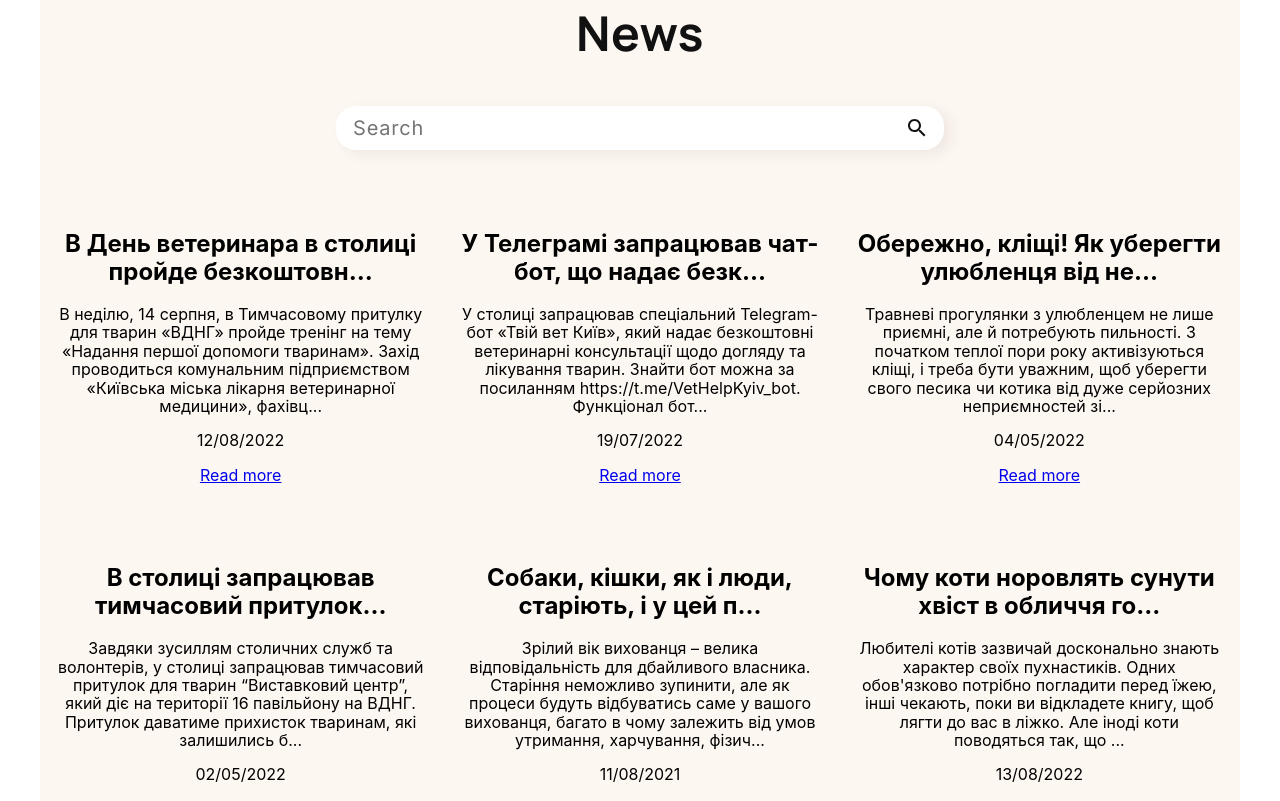
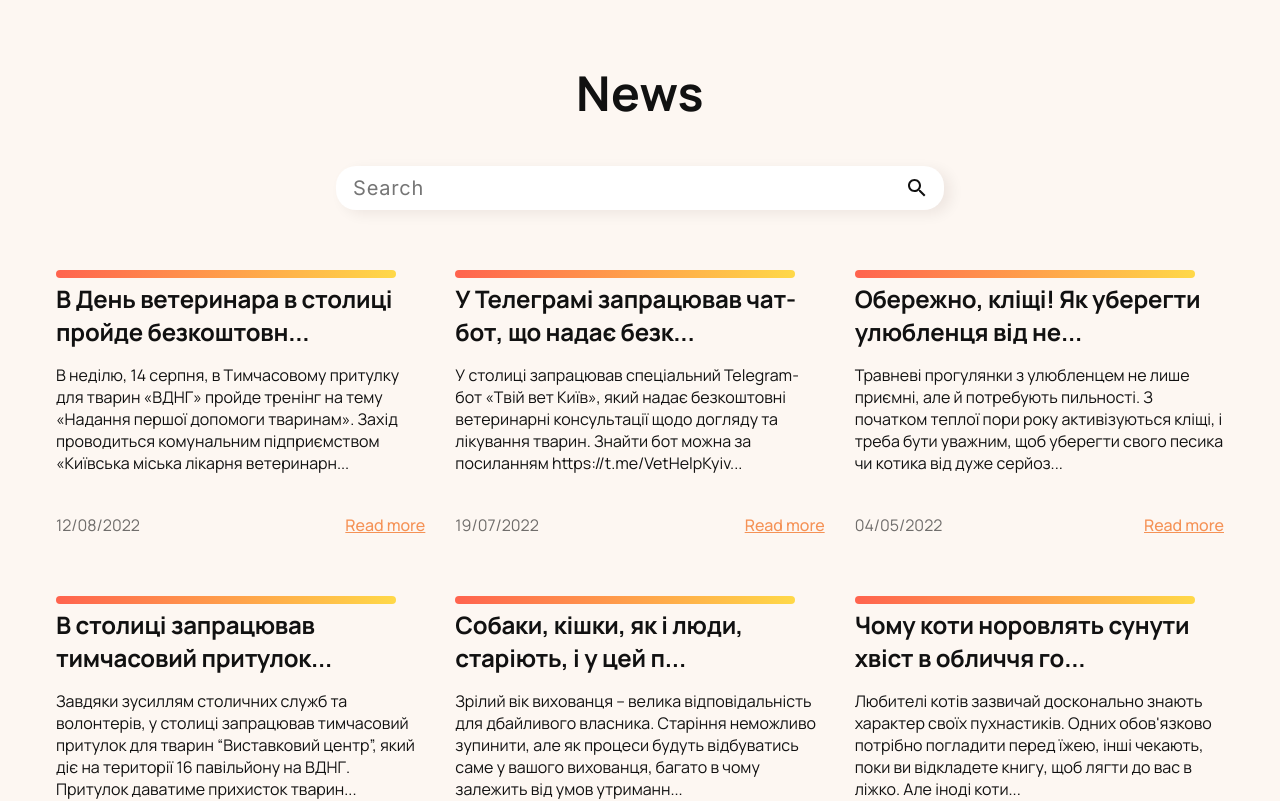
Before and after one commit to IamDorohin/petly-service, a React (Create React App) app: page /petly-service/news in a window 1280 px wide. Shown: the top 801 px of the page. Built offline with nearby package versions, Linux system fonts and the light colour scheme.

Commit message:
styles + search after submit

```diff
--- a/src/components/Generic/Search.jsx
+++ b/src/components/Generic/Search.jsx
@@ -1,25 +1,51 @@
-import {SearchInput, Button, Container} from './Search.styled'
+import {SearchInput, FindButton, Container, DeleteButton} from './Search.styled'
 import SearchIcon from '@mui/icons-material/Search';
 import HighlightOffIcon from '@mui/icons-material/HighlightOff';
-export default function NewsSearch({ saveFilter, filter }) {
+import React, {useState, useEffect} from 'react'
+
+
+export default function NewsSearch({ saveFilter }) {
+  const [inputData, setInputData] = useState('');
+
     const handleFilter = e => {
-    saveFilter(e.target.value);
+    setInputData(e.target.value);
   };
+  const submitFilter = () => {
+      saveFilter(inputData)
+  }
 
-    return <Container>
+  const clearFilter = () => {
+    setInputData('');
+  }
+
+   useEffect(() => {
+        const onKeyDown = e => {
+            if(e.keyCode === 13) {
+                saveFilter(inputData);
+            }
+        };
+        document.addEventListener('keydown', onKeyDown);
+        return () => {
+            document.removeEventListener('keydown', onKeyDown);
+        };
+    }, [inputData, saveFilter]);
+
+    return <Container component="form">
         <SearchInput
             type='text'
-            value={filter}
-            onChange={handleFilter}
+            value={inputData}
+        onChange={handleFilter}
+
             placeholder = 'Search'
         />
 
-        {filter === '' && <Button component="button">
+        <FindButton component="button" type='submit' onClick={submitFilter}>
         <SearchIcon/>
-        </Button>}
-        {filter !== '' && <Button component="button" onClick={()=> {saveFilter('')}}>
+      </FindButton>
+
+        {inputData !== '' && <DeleteButton component="button"  onClick={clearFilter}>
         <HighlightOffIcon/>
-      </Button>}
+      </DeleteButton>}
 
 
 
--- a/src/components/Generic/Search.styled.jsx
+++ b/src/components/Generic/Search.styled.jsx
@@ -1,12 +1,13 @@
 import { styled } from '@mui/material/styles'
 import IconButton from '@mui/material/IconButton';
+
 
 export const SearchInput = styled('input')(({ theme }) => ({
     backgroundColor: theme.customColors.cardsBackground,
     fontFamily: theme.customFontFamily.searchBar,
     fontWeight: theme.customFontWeight.normalM,
     paddingLeft: '15px',
-    paddingRight: '15px',
+    paddingRight: '90px',
     color: theme.customColors.searchBarPlaceholder,
     letterSpacing: theme.customLetterSpacing.m,
     borderRadius: theme.customBorderRadius.secondary,
@@ -29,13 +30,29 @@ export const SearchInput = styled('input')(({ theme }) => ({
 }));
 
 
-export const Button = styled(IconButton)(({ theme }) => ({
+export const FindButton = styled(IconButton)(({ theme }) => ({
     width: '20px',
     height: '20px',
     color: theme.customColors.primaryFont,
     position: 'absolute',
     top: 10,
     right: 15,
+    [theme.breakpoints.up(theme.breakpoints.values.mobileResponsive)]: {
+
+    },
+    [theme.breakpoints.up(theme.breakpoints.values.tablet)]: {
+    width: '24px',
+    height: '24px',
+    },
+}));
+
+export const DeleteButton = styled(IconButton)(({ theme }) => ({
+    width: '20px',
+    height: '20px',
+    color: theme.customColors.primaryFont,
+    position: 'absolute',
+    top: 10,
+    right: 55,
     [theme.breakpoints.up(theme.breakpoints.values.mobileResponsive)]: {
 
     },
--- a/src/components/News/NewsCard.jsx
+++ b/src/components/News/NewsCard.jsx
@@ -1,13 +1,18 @@
-import { Card} from './NewsCard.styled'
+import { Card, Title, Text, Box, Date, ReadMoreLink, Line} from './NewsCard.styled'
 
 export default function NewsCard({ title, url, description, date }) {
-    const newDate = String(date).split('-').reverse().join('/');
-
+    let newDate = String(date).split('-').reverse().join('/');
+    if (newDate === 'null') {
+        newDate = '--/--/----'
+    }
 
     return <Card>
-        <h2>{title.slice(0, 45) + '...'}</h2>
-        <p>{description.slice(0, 220) + '...'}</p>
-        <p>{newDate}</p>
-        <a href={url} target="_blank" rel='noreferrer'>Read more</a>
+        <Line></Line>
+        <Title>{title.slice(0, 45) + '...'}</Title>
+        <Text>{description.slice(0, 200) + '...'}</Text>
+        <Box>
+            <Date>{newDate}</Date>
+            <ReadMoreLink href={url} color="inherit" target="_blank" rel='noreferrer'>Read more</ReadMoreLink>
+        </Box>
     </Card>
 };
--- a/src/components/News/NewsCard.styled.jsx
+++ b/src/components/News/NewsCard.styled.jsx
@@ -1,13 +1,9 @@
 import { styled } from '@mui/material/styles'
+import Link from '@mui/material/Link';
 
 export const Card = styled('li')(({ theme }) => ({
+    textAlign: 'start',
     flexBasis: '100%',
-    [theme.breakpoints.up(theme.breakpoints.values.mobileResponsive)]: {
-
-    },
-    [theme.breakpoints.up(theme.breakpoints.values.mobileAdaptive)]: {
-
-    },
     [theme.breakpoints.up(theme.breakpoints.values.tablet)]: {
     flexBasis: 'calc((100% - 30px) / 2)',
     },
@@ -17,23 +13,81 @@ export const Card = styled('li')(({ theme }) => ({
 }));
 
 
+export const Title = styled('h2')(({ theme }) => ({
+    margin: 0,
+    marginBottom: '16px',
+    fontFamily: theme.customFontFamily.primary,
+    fontWeight: theme.customFontWeight.bold,
+    fontSize: theme.customFontSizes[5],
+    lineHeight: theme.customLineHeight[9],
+    letterSpacing: theme.customLetterSpacing.s,
+    color: theme.customColors.primaryFont,
+}));
+
+export const Text = styled('p')(({ theme }) => ({
+    margin: 0,
+    fontFamily: theme.customFontFamily.primary,
+    fontWeight: theme.customFontWeight.normalS,
+    fontSize: theme.customFontSizes[2],
+    lineHeight: theme.customLineHeight[4],
+    color: theme.customColors.primaryFont,
+    marginBottom: '40px',
+}));
+
+export const Box = styled('div')(({ theme }) => ({
+    display: 'flex',
+    justifyContent: 'space-between',
+}));
+
+export const Date = styled('p')(({ theme }) => ({
+    margin: 0,
+    fontFamily: theme.customFontFamily.primary,
+    fontWeight: theme.customFontWeight.normalS,
+    fontSize: theme.customFontSizes[2],
+    lineHeight: theme.customLineHeight[4],
+    color: theme.customColors.translucentBlack,
+}));
+
+export const ReadMoreLink = styled(Link)(({ theme }) => ({
+    margin: 0,
+    fontFamily: theme.customFontFamily.primary,
+    fontWeight: theme.customFontWeight.normalM,
+    fontSize: theme.customFontSizes[2],
+    lineHeight: theme.customLineHeight[4],
+    color: theme.customColors.accent,
+}));
+
+// font-family: 'Manrope';
+// font-style: normal;
+// font-weight: 500;
+// font-size: 16px;
+// line-height: 22px;
+// /* identical to box height */
+
+// text-align: right;
+// text-decoration-line: underline;
+
+// /* Акцентный */
+
+// color: #F59256;
 
 
 
 // import { styled } from '@mui/material/styles'
 
-// export const SearchInput = styled('input')(({ theme }) => ({
+export const Line = styled('div')(({ theme }) => ({
+    marginBottom: '4px',
+    width: '70%',
+    height: '4px',
+    background: 'linear-gradient(90deg, #FF634E 0%, #FFDF48 105.44%)',
+    borderRadius: theme.customBorderRadius.primary,
 
-//     [theme.breakpoints.up(theme.breakpoints.values.mobileResponsive)]: {
-
-//     },
-//     [theme.breakpoints.up(theme.breakpoints.values.mobileAdaptive)]: {
-
-//     },
-//     [theme.breakpoints.up(theme.breakpoints.values.tablet)]: {
-
-//     },
-//     [theme.breakpoints.up(theme.breakpoints.values.desktop)]: {
-
-//     }
-// }));
+    [theme.breakpoints.up(theme.breakpoints.values.tablet)]: {
+    width: '280px',
+    height: '8px',
+    },
+    [theme.breakpoints.up(theme.breakpoints.values.desktop)]: {
+    width: '340px',
+    height: '8px',
+    }
+}));
--- a/src/pages/NewsPage/NewsPage.jsx
+++ b/src/pages/NewsPage/NewsPage.jsx
@@ -5,7 +5,7 @@ import NewsSearch from '../../components/Generic/Search'
 import NewsGrid from '../../components/News/NewsGrid'
 import NewsCard from '../../components/News/NewsCard'
 import moment from 'moment/moment'
-import {NewsContainer} from './NewsPage.styled'
+import {NewsContainer, Section, Error} from './NewsPage.styled'
 
 
 const NewsPage = () => {
@@ -17,13 +17,13 @@ const NewsPage = () => {
     ).sort((a, b) => moment(b.date, 'DD.MM.YY') - moment(a.date, 'DD.MM.YY'));
     };
 
-    return <NewsContainer>
+    return <Section>
+        <NewsContainer>
 
         <Title>News</Title>
 
         <NewsSearch
             saveFilter={setFilter}
-            filter = {filter}
         />
 
         <NewsGrid>
@@ -42,8 +42,11 @@ const NewsPage = () => {
         })}
         </NewsGrid>
 
+        {visibleNews.length === 0 && <Error>Sorry, we have no news with this keyword. Please, try another word.</Error>}
+
 
     </NewsContainer>
+    </Section>
 };
 
 export default NewsPage;
--- a/src/pages/NewsPage/NewsPage.styled.jsx
+++ b/src/pages/NewsPage/NewsPage.styled.jsx
@@ -4,10 +4,13 @@ import Container from '@mui/material/Container';
 export const NewsContainer = styled(Container)(({ theme }) => ({
     backgroundColor: theme.customColors.appBackground,
     textAlign: 'center',
+
+    paddingBottom: '100px',
     [theme.breakpoints.up(theme.breakpoints.values.mobileResponsive)]: {
         minWidth: '320px',
         paddingLeft: '20px',
         paddingRight: '20px',
+        paddingTop: '40px',
     },
     [theme.breakpoints.up(theme.breakpoints.values.mobileAdaptive)]: {
         maxWidth: '480px',
@@ -17,11 +20,31 @@ export const NewsContainer = styled(Container)(({ theme }) => ({
         maxWidth: '768px',
         paddingLeft: '32px',
         paddingRight: '32px',
+        paddingTop: '90px',
     },
     [theme.breakpoints.up(theme.breakpoints.values.desktop)]: {
         minWidth: '1200px',
         maxWidth: '1200px',
         paddingLeft: '16px',
         paddingRight: '16px',
+        paddingBottom: '200px',
+        paddingTop: '60px',
     }
 }));
+
+export const Section = styled('section')(({ theme }) => ({
+    backgroundColor: theme.customColors.appBackground,
+    minHeight: '100vh',
+    textAlign: 'center',
+}));
+
+export const Error = styled('h2')(({ theme }) => ({
+    margin: 0,
+    marginBottom: '16px',
+    fontFamily: theme.customFontFamily.primary,
+    fontWeight: theme.customFontWeight.bold,
+    fontSize: theme.customFontSizes[5],
+    lineHeight: theme.customLineHeight[9],
+    letterSpacing: theme.customLetterSpacing.s,
+    color: theme.customColors.primaryFont,
+}));
```
